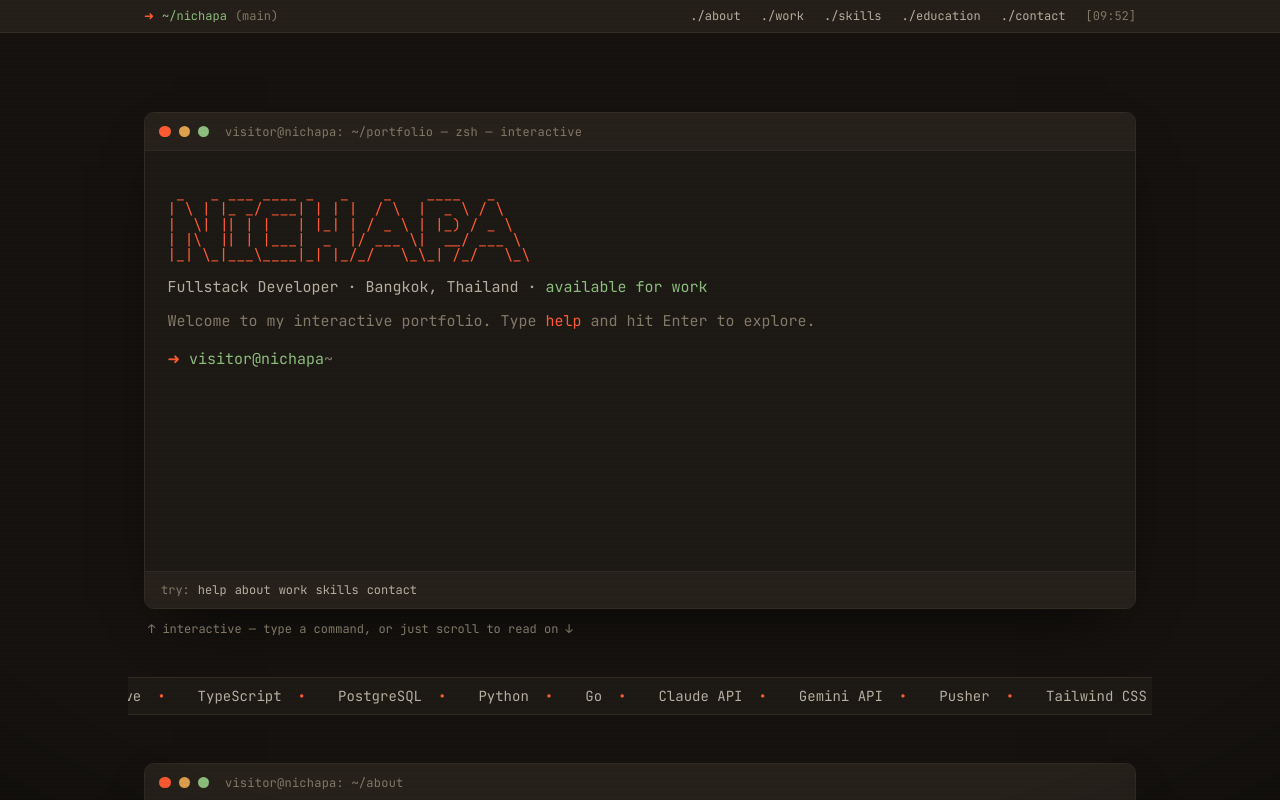
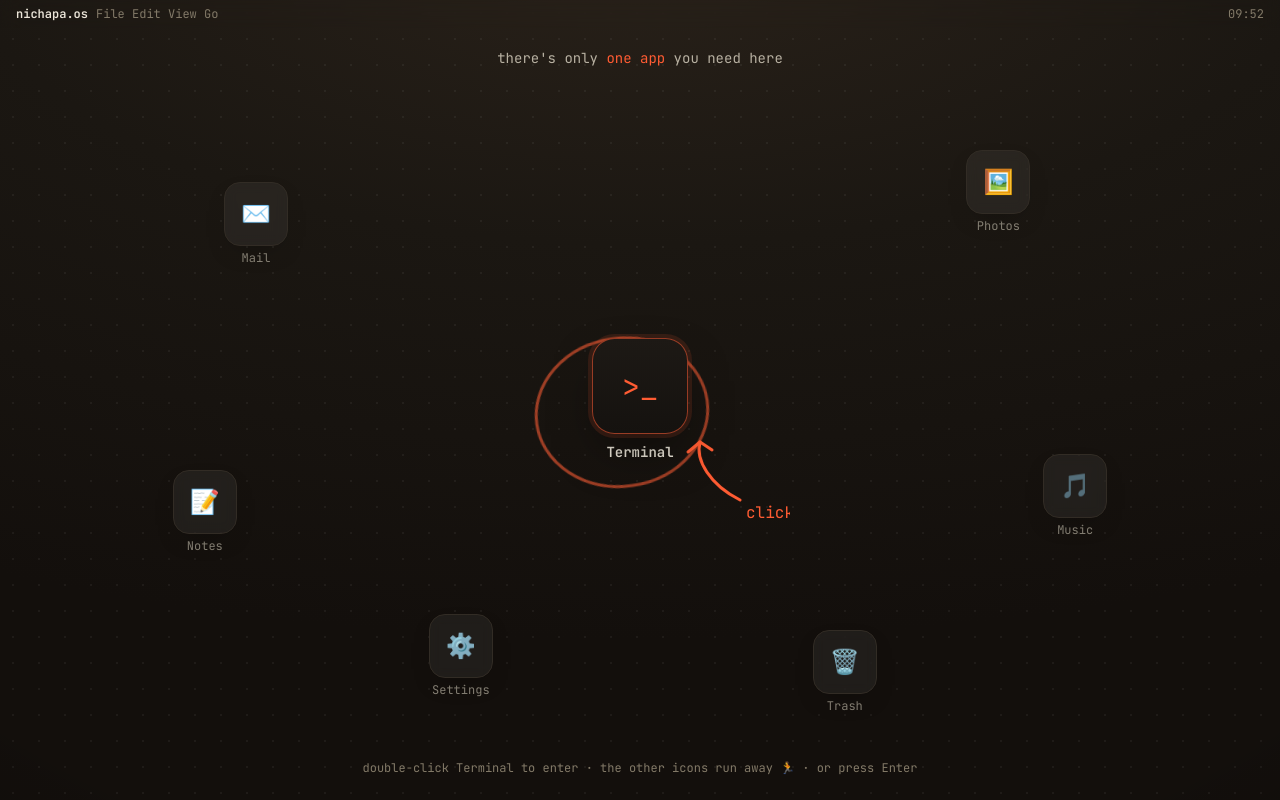
Before and after one commit to nichapa-nop/nichapa-portfolio, a Next.js app: page / in a window 1280 px wide. Shown: the top 800 px of the page. Built offline with nearby package versions, Linux system fonts and the light colour scheme.

Commit message:
feat: implement desktop interface with fleeing icons and terminal overlay

```diff
--- a/app/globals.css
+++ b/app/globals.css
@@ -174,3 +174,92 @@ body::after {
   background: var(--accent);
   color: var(--paper);
 }
+
+/* ── Desktop landing (OS wallpaper) ──────────────── */
+.os-wall {
+  background: radial-gradient(
+    120% 90% at 50% -10%,
+    #2a221a 0%,
+    #1b1712 45%,
+    #130f0c 100%
+  );
+}
+.os-wall::before {
+  content: "";
+  position: absolute;
+  inset: 0;
+  background-image: radial-gradient(
+    rgba(255, 255, 255, 0.05) 1px,
+    transparent 1px
+  );
+  background-size: 26px 26px;
+  pointer-events: none;
+}
+.os-wall::after {
+  content: "";
+  position: absolute;
+  inset: 0;
+  background: radial-gradient(
+    120% 120% at 50% 45%,
+    transparent 55%,
+    rgba(0, 0, 0, 0.6)
+  );
+  pointer-events: none;
+}
+
+.flee-icon {
+  transition: transform 0.18s ease-out;
+}
+.app-tile {
+  background: rgba(255, 255, 255, 0.06);
+  border: 1px solid var(--line);
+  backdrop-filter: blur(6px);
+  box-shadow: 0 10px 30px -18px rgba(0, 0, 0, 0.7);
+}
+
+.term-icon {
+  background: linear-gradient(180deg, #1d1915, #15120f);
+  border: 1px solid color-mix(in oklab, var(--accent) 55%, transparent);
+  box-shadow:
+    0 0 0 4px color-mix(in oklab, var(--accent) 12%, transparent),
+    0 22px 55px -20px rgba(0, 0, 0, 0.85);
+  font-family: var(--font-mono);
+}
+.ping-ring {
+  position: absolute;
+  top: 0;
+  left: 50%;
+  width: 96px;
+  height: 96px;
+  transform: translateX(-50%);
+  border-radius: 1.4rem;
+  border: 2px solid var(--accent);
+  pointer-events: none;
+  animation: ping 2.2s cubic-bezier(0, 0, 0.2, 1) infinite;
+}
+@keyframes ping {
+  0% { transform: translateX(-50%) scale(1); opacity: 0.6; }
+  100% { transform: translateX(-50%) scale(1.5); opacity: 0; }
+}
+.draw-circle {
+  stroke-dasharray: 520;
+  stroke-dashoffset: 520;
+  transform-origin: 150px 140px;
+  animation:
+    draw 1.1s ease-out 0.3s forwards,
+    breathe 3s ease-in-out 1.5s infinite;
+}
+@keyframes draw {
+  to { stroke-dashoffset: 0; }
+}
+@keyframes breathe {
+  0%, 100% { opacity: 0.95; }
+  50% { opacity: 0.5; }
+}
+.bob-arrow {
+  animation: bob 1.6s ease-in-out infinite;
+}
+@keyframes bob {
+  0%, 100% { transform: translate(0, 0); }
+  50% { transform: translate(3px, -3px); }
+}
--- a/app/page.tsx
+++ b/app/page.tsx
@@ -1,3 +1,4 @@
+import Shell from "@/components/Shell";
 import Nav from "@/components/Nav";
 import Hero from "@/components/Hero";
 import Marquee from "@/components/Marquee";
@@ -9,7 +10,7 @@ import Contact from "@/components/Contact";
 
 export default function Home() {
   return (
-    <>
+    <Shell>
       <Nav />
       <main>
         <Hero />
@@ -20,6 +21,6 @@ export default function Home() {
         <Education />
         <Contact />
       </main>
-    </>
+    </Shell>
   );
 }
--- /dev/null
+++ b/components/Desktop.tsx
@@ -0,0 +1,168 @@
+"use client";
+
+import { useEffect, useRef, useState } from "react";
+
+type Decoy = { label: string; icon: string; x: number; y: number };
+
+// base positions in % of the desktop, kept clear of the centre (terminal)
+const DECOYS: Decoy[] = [
+  { label: "Mail", icon: "✉️", x: 20, y: 28 },
+  { label: "Photos", icon: "🖼️", x: 78, y: 24 },
+  { label: "Notes", icon: "📝", x: 16, y: 64 },
+  { label: "Music", icon: "🎵", x: 84, y: 62 },
+  { label: "Settings", icon: "⚙️", x: 36, y: 82 },
+  { label: "Trash", icon: "🗑️", x: 66, y: 84 },
+];
+
+const R = 150; // flee radius (px)
+const PUSH = 80; // max flee distance (px)
+
+export default function Desktop({ onOpen }: { onOpen: () => void }) {
+  const wrapRef = useRef<HTMLDivElement>(null);
+  const [offsets, setOffsets] = useState(DECOYS.map(() => ({ x: 0, y: 0 })));
+  const [clock, setClock] = useState("");
+
+  useEffect(() => {
+    const tick = () =>
+      setClock(
+        new Date().toLocaleTimeString("en-GB", {
+          hour: "2-digit",
+          minute: "2-digit",
+        }),
+      );
+    tick();
+    const id = setInterval(tick, 1000 * 20);
+
+    const onKey = (e: WindowEventMap["keydown"]) => {
+      if (e.key === "Enter" || e.key === " " || e.key === "Escape") onOpen();
+    };
+    window.addEventListener("keydown", onKey);
+    return () => {
+      clearInterval(id);
+      window.removeEventListener("keydown", onKey);
+    };
+  }, [onOpen]);
+
+  function onMove(e: React.MouseEvent) {
+    const rect = wrapRef.current?.getBoundingClientRect();
+    if (!rect) return;
+    const next = DECOYS.map((d) => {
+      const cx = rect.left + (d.x / 100) * rect.width;
+      const cy = rect.top + (d.y / 100) * rect.height;
+      const dx = cx - e.clientX;
+      const dy = cy - e.clientY;
+      const dist = Math.hypot(dx, dy) || 1;
+      if (dist > R) return { x: 0, y: 0 };
+      const force = ((R - dist) / R) * PUSH;
+      return { x: (dx / dist) * force, y: (dy / dist) * force };
+    });
+    setOffsets(next);
+  }
+
+  return (
+    <div
+      ref={wrapRef}
+      onMouseMove={onMove}
+      className="os-wall relative h-full w-full overflow-hidden"
+    >
+      {/* menu bar */}
+      <div className="absolute inset-x-0 top-0 z-20 flex items-center justify-between px-4 py-1.5 text-xs text-ink-soft backdrop-blur-sm">
+        <span className="flex items-center gap-2">
+          <span className="font-semibold text-ink">nichapa.os</span>
+          <span className="hidden text-muted sm:inline">File Edit View Go</span>
+        </span>
+        <span className="text-muted">{clock}</span>
+      </div>
+
+      {/* hint */}
+      <p className="absolute inset-x-0 top-12 z-20 text-center text-sm text-ink-soft">
+        there&apos;s only <span className="text-accent">one app</span> you need
+        here
+      </p>
+
+      {/* decoy apps that flee the cursor */}
+      {DECOYS.map((d, i) => (
+        <div
+          key={d.label}
+          aria-hidden="true"
+          className="flee-icon absolute z-10 flex select-none flex-col items-center gap-1"
+          style={{
+            left: `${d.x}%`,
+            top: `${d.y}%`,
+            transform: `translate(calc(-50% + ${offsets[i].x}px), calc(-50% + ${offsets[i].y}px))`,
+          }}
+        >
+          <div className="app-tile grid h-16 w-16 place-items-center rounded-2xl text-2xl">
+            {d.icon}
+          </div>
+          <span className="text-xs text-ink-soft/70">{d.label}</span>
+        </div>
+      ))}
+
+      {/* the terminal — the only real app */}
+      <div className="absolute left-1/2 top-1/2 z-10 -translate-x-1/2 -translate-y-1/2">
+        {/* circle + arrow highlight */}
+        <svg
+          className="pointer-events-none absolute left-1/2 top-1/2 -translate-x-1/2 -translate-y-1/2"
+          width="300"
+          height="300"
+          viewBox="0 0 300 300"
+          fill="none"
+        >
+          <ellipse
+            className="draw-circle"
+            cx="150"
+            cy="140"
+            rx="86"
+            ry="74"
+            stroke="var(--accent)"
+            strokeWidth="3"
+            strokeLinecap="round"
+            transform="rotate(-8 150 140)"
+          />
+          <path
+            className="bob-arrow"
+            d="M250 250 C 220 235, 205 210, 210 192"
+            stroke="var(--accent)"
+            strokeWidth="3"
+            strokeLinecap="round"
+          />
+          <path
+            className="bob-arrow"
+            d="M210 192 l -12 10 M210 192 l 12 8"
+            stroke="var(--accent)"
+            strokeWidth="3"
+            strokeLinecap="round"
+          />
+          <text
+            x="256"
+            y="268"
+            fill="var(--accent)"
+            fontSize="16"
+            fontFamily="var(--font-mono)"
+          >
+            click!
+          </text>
+        </svg>
+
+        <button
+          onClick={onOpen}
+          onDoubleClick={onOpen}
+          className="group relative flex flex-col items-center gap-2"
+        >
+          <span className="ping-ring" />
+          <span className="term-icon relative grid h-24 w-24 place-items-center rounded-[1.4rem] text-3xl transition-transform duration-200 group-hover:scale-105">
+            <span className="text-accent">{">_"}</span>
+          </span>
+          <span className="text-sm font-semibold text-ink">Terminal</span>
+        </button>
+      </div>
+
+      {/* footer hint */}
+      <p className="absolute inset-x-0 bottom-6 z-20 text-center text-xs text-muted">
+        double-click Terminal to enter · the other icons run away 🏃 · or press
+        Enter
+      </p>
+    </div>
+  );
+}
--- /dev/null
+++ b/components/Shell.tsx
@@ -0,0 +1,41 @@
+"use client";
+
+import { useEffect, useState, type ReactNode } from "react";
+import { AnimatePresence, motion } from "framer-motion";
+import Desktop from "./Desktop";
+
+export default function Shell({ children }: { children: ReactNode }) {
+  const [opened, setOpened] = useState(false);
+
+  // lock page scroll while the desktop overlay is up
+  useEffect(() => {
+    document.body.style.overflow = opened ? "" : "hidden";
+    return () => {
+      document.body.style.overflow = "";
+    };
+  }, [opened]);
+
+  function open() {
+    setOpened(true);
+  }
+
+  return (
+    <>
+      {children}
+
+      <AnimatePresence>
+        {!opened && (
+          <motion.div
+            key="desktop"
+            className="fixed inset-0 z-[80]"
+            initial={{ opacity: 1 }}
+            exit={{ opacity: 0, scale: 1.05, filter: "blur(4px)" }}
+            transition={{ duration: 0.5, ease: [0.22, 1, 0.36, 1] }}
+          >
+            <Desktop onOpen={open} />
+          </motion.div>
+        )}
+      </AnimatePresence>
+    </>
+  );
+}
```
